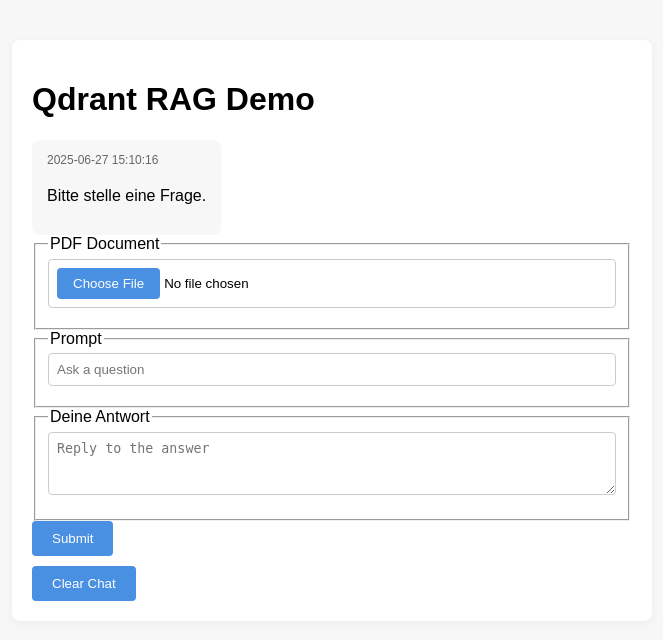
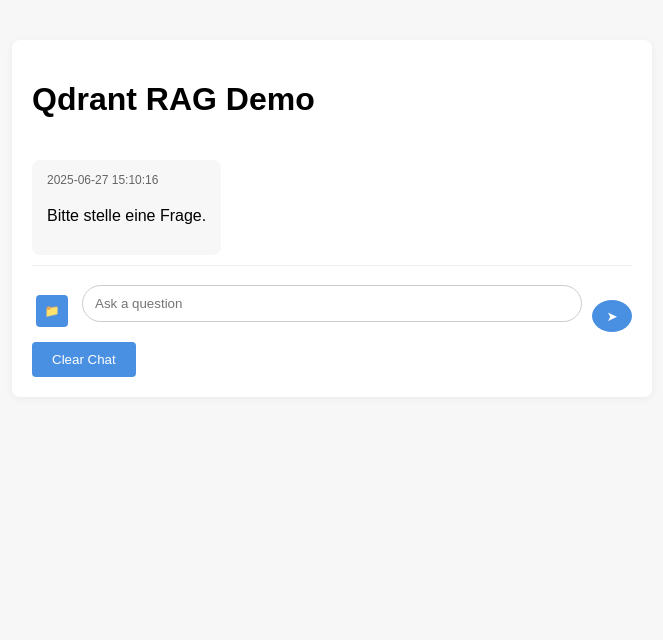
Before and after one commit to bennyhandball/Datenbanken, a Flask app: page / in a window 1280 px wide. Shown: the top 640 px of the page, without its empty margins (308-971 px from the left). Run offline with Flask 3, Linux system fonts and the light colour scheme.

Commit message:
Integrate chat input with message list

```diff
--- a/app.py
+++ b/app.py
@@ -55,8 +55,7 @@
 def interact():
     check_server_restart()
     file = request.files.get("document")
-    query_text = request.form.get("query", "").strip()
-    user_response = request.form.get("response", "").strip()
+    message = request.form.get("message", "").strip()
 
     answer = None
     error = None
@@ -72,14 +71,22 @@
             store_embeddings_in_qdrant(client, COLLECTION_NAME, chunks, embeddings)
         os.remove(tmp.name)
 
-    if query_text:
+    if message:
         client = get_qdrant_client()
         try:
-            retrieved = retrieve_similar_chunks(query_text, client, COLLECTION_NAME, top_k=5)
-            answer = answer_with_context(query_text, retrieved)
+            retrieved = retrieve_similar_chunks(message, client, COLLECTION_NAME, top_k=5)
+            if len(chat_history) > 1:
+                history_text = "\n".join(
+                    f"{msg['role'].capitalize()}: {msg['content']}" for msg in chat_history
+                )
+                context_chunks = retrieved + [history_text]
+                answer = answer_with_context(message, context_chunks)
+            else:
+                answer = answer_with_context(message, retrieved)
+
             chat_history.append({
                 "role": "user",
-                "content": query_text,
+                "content": message,
                 "timestamp": datetime.now().strftime("%Y-%m-%d %H:%M:%S"),
             })
             chat_history.append({
@@ -91,26 +98,6 @@
         except ValueError as e:
             error = str(e)
 
-    elif user_response:
-        client = get_qdrant_client()
-        retrieved = retrieve_similar_chunks(user_response, client, COLLECTION_NAME, top_k=5)
-        history_text = "\n".join(
-            f"{msg['role'].capitalize()}: {msg['content']}" for msg in chat_history
-        )
-        context_chunks = retrieved + [history_text]
-        answer = answer_with_context(user_response, context_chunks)
-        chat_history.append({
-            "role": "user",
-            "content": user_response,
-            "timestamp": datetime.now().strftime("%Y-%m-%d %H:%M:%S"),
-        })
-        chat_history.append({
-            "role": "assistant",
-            "content": answer,
-            "timestamp": datetime.now().strftime("%Y-%m-%d %H:%M:%S"),
-        })
-        session["chat_history"] = chat_history
-
     return render_template("index.html", answer=answer, error=error, chat_history=chat_history)
 
 
--- a/static/script.js
+++ b/static/script.js
@@ -19,6 +19,13 @@
     if (chat) {
         chat.scrollTop = chat.scrollHeight;
     }
+    const fileInput = document.getElementById('document');
+    const fileName = document.getElementById('file-name');
+    if (fileInput && fileName) {
+        fileInput.addEventListener('change', () => {
+            fileName.textContent = fileInput.files.length ? fileInput.files[0].name : '';
+        });
+    }
     document.querySelectorAll('form').forEach(form => {
         form.addEventListener('submit', () => {
             startLoading();
--- a/static/style.css
+++ b/static/style.css
@@ -93,6 +93,71 @@
     gap: 12px;
 }
 
+#chat-interface {
+    display: flex;
+    flex-direction: column;
+    gap: 10px;
+}
+
+#chat-form {
+    display: flex;
+    align-items: flex-end;
+    gap: 10px;
+    border-top: 1px solid #eee;
+    padding-top: 10px;
+}
+
+.upload-section {
+    display: flex;
+    flex-direction: column;
+    align-items: center;
+    font-size: 0.75rem;
+    width: 40px;
+}
+
+.upload-label {
+    background-color: var(--primary-color);
+    color: #fff;
+    border-radius: 4px;
+    width: 32px;
+    height: 32px;
+    display: flex;
+    align-items: center;
+    justify-content: center;
+    cursor: pointer;
+}
+
+#file-name {
+    margin-bottom: 4px;
+    text-align: center;
+    word-break: break-all;
+}
+
+#chat-form input[type="text"] {
+    flex: 1;
+    padding: 10px 12px;
+    border: 1px solid #ccc;
+    border-radius: 20px;
+}
+
+.send-btn {
+    background-color: var(--primary-color);
+    color: #fff;
+    border: none;
+    border-radius: 50%;
+    width: 32px;
+    height: 32px;
+    display: flex;
+    align-items: center;
+    justify-content: center;
+    cursor: pointer;
+    transition: background-color 0.3s ease;
+}
+
+.send-btn:hover {
+    background-color: var(--accent-color);
+}
+
 .chat-message {
     padding: 12px 15px;
     border-radius: 8px;
--- a/templates/index.html
+++ b/templates/index.html
@@ -10,7 +10,7 @@
     <h1>Qdrant RAG Demo</h1>
     <div id="loading-container"><div id="loading-bar"></div></div>
 
-    {% if chat_history %}
+    <div id="chat-interface">
         <div id="chat-container">
             {% for msg in chat_history %}
             <div class="chat-message {{ msg.role }}">
@@ -19,30 +19,18 @@
             </div>
             {% endfor %}
         </div>
-    {% endif %}
 
+        <form method="post" action="{{ url_for('interact') }}" enctype="multipart/form-data" id="chat-form" class="chat-form">
+            <div class="upload-section">
+                <span id="file-name"></span>
+                <label for="document" class="upload-label">📁</label>
+                <input type="file" name="document" id="document" accept="application/pdf" hidden>
+            </div>
+            <input type="text" name="message" id="query" placeholder="Ask a question">
+            <button type="submit" class="send-btn">➤</button>
+        </form>
+    </div>
 
-
-    <form method="post" action="{{ url_for('interact') }}" enctype="multipart/form-data" class="main-form">
-        <fieldset>
-            <legend>PDF Document</legend>
-            <input type="file" name="document" id="document" accept="application/pdf">
-        </fieldset>
-
-        <fieldset>
-            <legend>Prompt</legend>
-            <input type="text" name="query" id="query" placeholder="Ask a question">
-        </fieldset>
-
-        {% if chat_history %}
-        <fieldset>
-            <legend>Deine Antwort</legend>
-            <textarea name="response" id="response" rows="3" placeholder="Reply to the answer"></textarea>
-        </fieldset>
-        {% endif %}
-
-        <button type="submit">Submit</button>
-    </form>
 
     <form method="post" action="{{ url_for('clear_chat') }}" class="clear-form">
         <button type="submit">Clear Chat</button>
```
Lines whose indentation alone changed are shown as unchanged.
